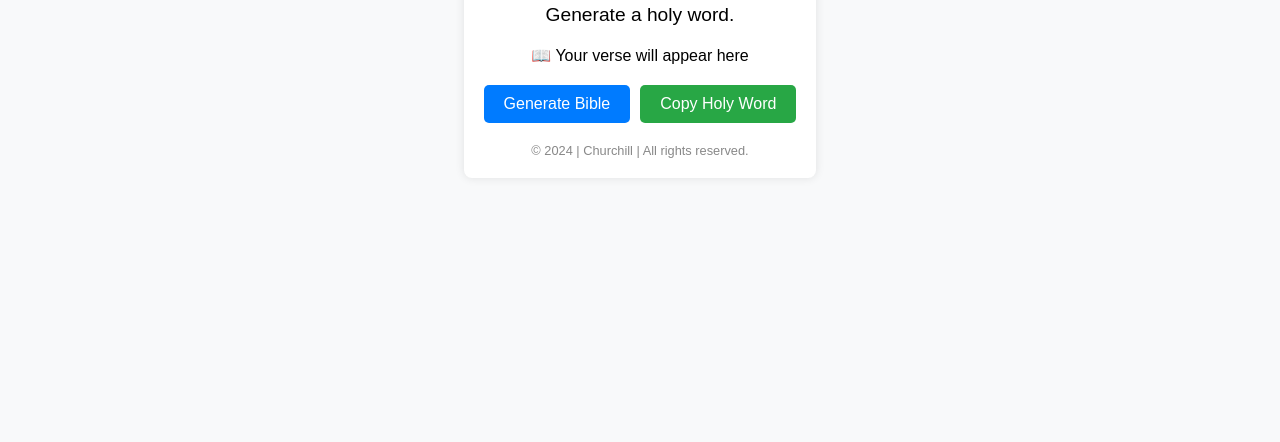
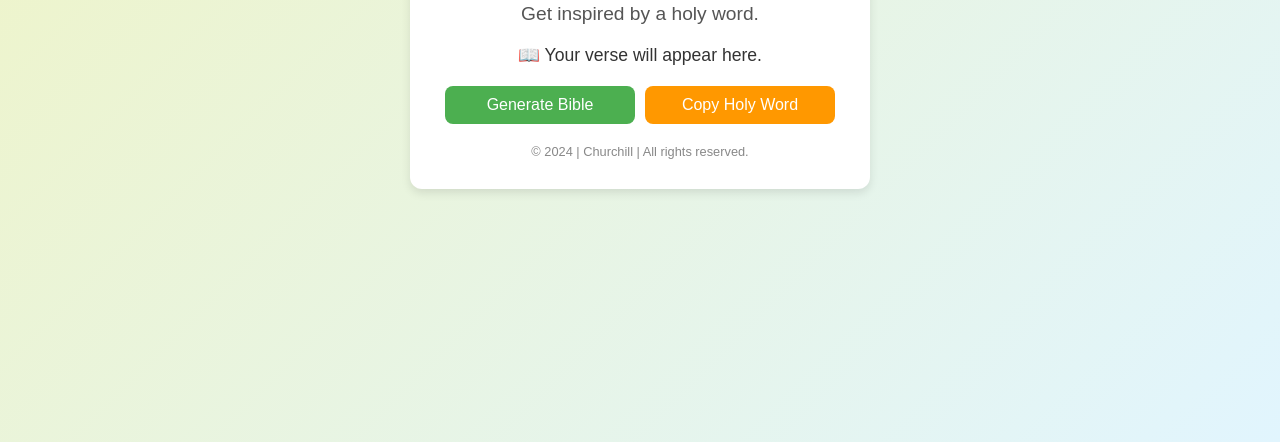
Before and after one commit to Mpongodavid/David-bibble, a plain HTML site: page index.html in a window 1280 px wide. Shown: the part 358-800 px from the top of the page. Drawn offline with Linux system fonts and the light colour scheme.

Commit message:
Update index.html

```diff
--- a/index.html
+++ b/index.html
@@ -6,46 +6,57 @@
     <title>Random Bible Verse</title>
     <style>
         body {
-            font-family: Arial, sans-serif;
+            font-family: 'Arial', sans-serif;
             display: flex;
             justify-content: center;
             align-items: center;
             height: 100vh;
             margin: 0;
-            background-color: #f8f9fa;
+            background: linear-gradient(135deg, #f0f4c3, #e1f5fe);
         }
         .container {
             text-align: center;
             background: #fff;
-            padding: 20px;
-            border-radius: 8px;
-            box-shadow: 0 0 10px rgba(0, 0, 0, 0.1);
+            padding: 30px;
+            border-radius: 12px;
+            box-shadow: 0 4px 10px rgba(0, 0, 0, 0.1);
+            max-width: 400px;
+            width: 100%;
         }
         h1 {
+            color: #4a90e2;
             margin-bottom: 10px;
+            font-size: 2em;
         }
         p {
             font-size: 1.2em;
             margin-bottom: 20px;
+            color: #555;
+        }
+        .verse {
+            margin: 20px 0;
+            font-size: 1.1em;
+            color: #333;
         }
         .buttons {
             display: flex;
-            justify-content: center;
-            gap: 10px;
+            justify-content: space-between;
         }
         .buttons button {
             padding: 10px 20px;
             border: none;
-            border-radius: 5px;
+            border-radius: 8px;
             font-size: 1em;
             cursor: pointer;
+            flex: 1;
+            margin: 0 5px;
         }
         .buttons button.generate {
-            background-color: #007bff;
+            background-color: #4caf50;
             color: #fff;
         }
         .buttons button.copy {
-            background-color: #28a745;
+            background-color: #ff9800;
             color: #fff;
         }
         footer {
@@ -58,8 +69,8 @@
 <body>
     <div class="container">
         <h1>Random Bible Verse</h1>
-        <p>Generate a holy word.</p>
-        <div id="verse" style="margin-bottom: 20px;">📖 Your verse will appear here</div>
+        <p>Get inspired by a holy word.</p>
+        <div id="verse" class="verse">📖 Your verse will appear here.</div>
         <div class="buttons">
             <button class="generate" onclick="generateVerse()">Generate Bible</button>
             <button class="copy" onclick="copyVerse()">Copy Holy Word</button>
```
